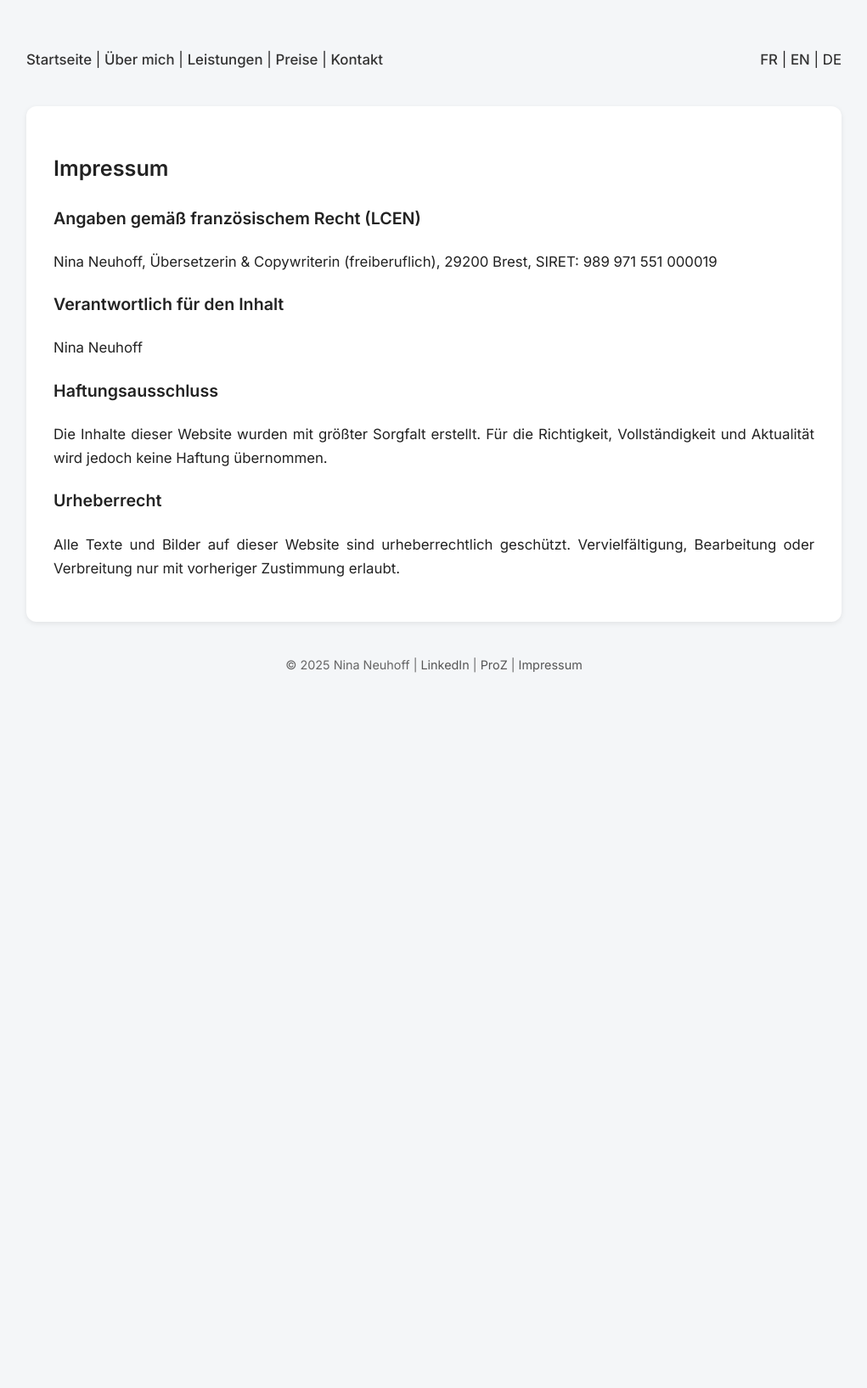
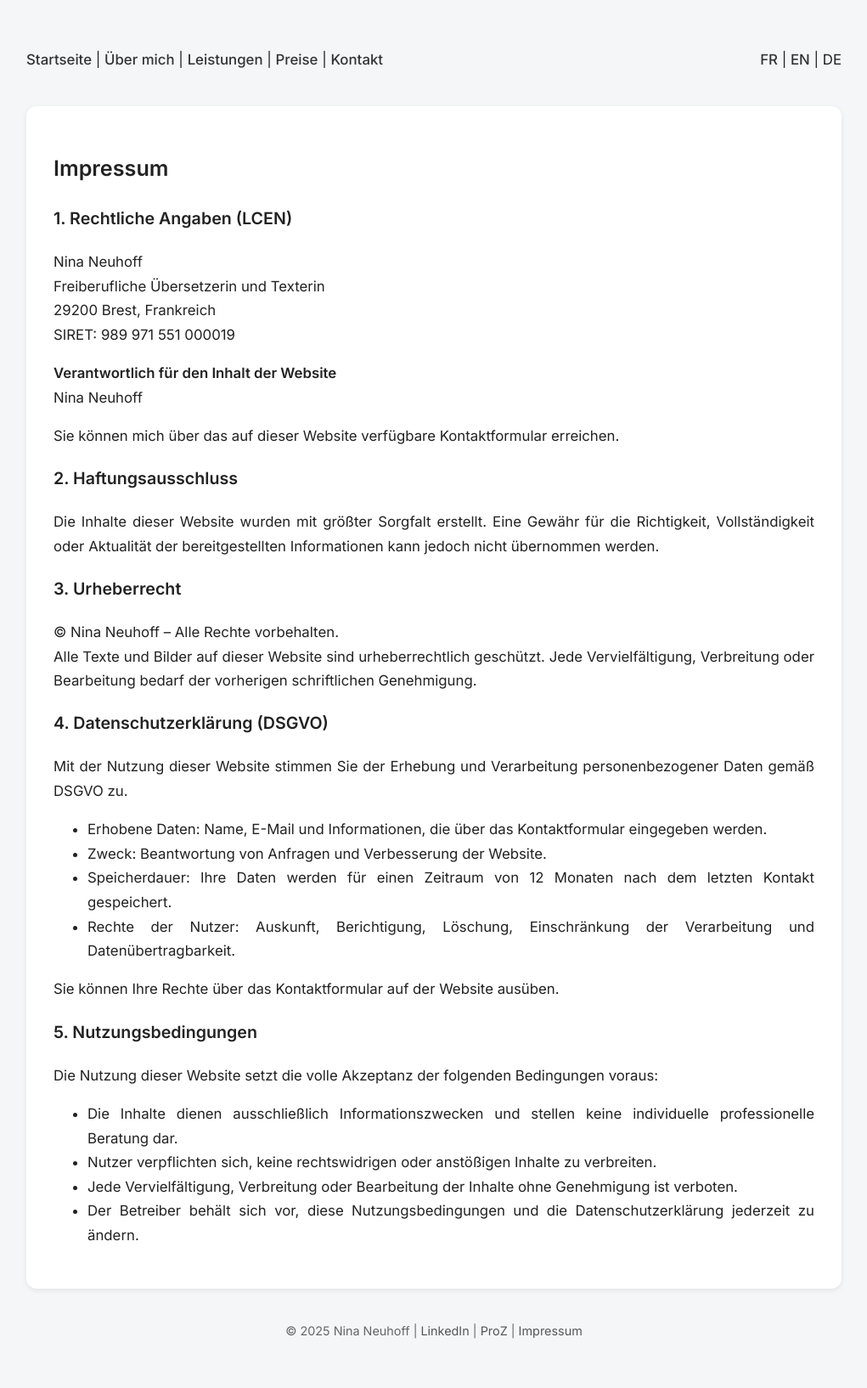
Before and after one commit to nneuhoff/traduction-translation-uebersetzung, a Jekyll site: the page built from de/impressum.md, in a window 1280 px wide. Shown: the whole page at 85% size, without its empty margins (129-1150 px from the left). Built offline with Jekyll 4.4.1, drawn with Linux system fonts in a browser that asks for light colours; before the commit the page ends 900 px from its top, so only the background shows below that.

Commit message:
Update impressum.md

```diff
--- a/de/impressum.md
+++ b/de/impressum.md
@@ -7,17 +7,38 @@ lang: de
 ## Impressum
 
 
-### Angaben gemäß französischem Recht (LCEN)
-Nina Neuhoff,
-Übersetzerin & Copywriterin (freiberuflich),
-29200 Brest,
+### 1. Rechtliche Angaben (LCEN)
+Nina Neuhoff
+Freiberufliche Übersetzerin und Texterin
+29200 Brest, Frankreich
 SIRET: 989 971 551 000019
 
-### Verantwortlich für den Inhalt
+**Verantwortlich für den Inhalt der Website**
 Nina Neuhoff
 
-### Haftungsausschluss
-Die Inhalte dieser Website wurden mit größter Sorgfalt erstellt. Für die Richtigkeit, Vollständigkeit und Aktualität wird jedoch keine Haftung übernommen.
+Sie können mich über das auf dieser Website verfügbare Kontaktformular erreichen.
 
-### Urheberrecht
-Alle Texte und Bilder auf dieser Website sind urheberrechtlich geschützt. Vervielfältigung, Bearbeitung oder Verbreitung nur mit vorheriger Zustimmung erlaubt.
+### 2. Haftungsausschluss
+Die Inhalte dieser Website wurden mit größter Sorgfalt erstellt. Eine Gewähr für die Richtigkeit, Vollständigkeit oder Aktualität der bereitgestellten Informationen kann jedoch nicht übernommen werden.
+
+### 3. Urheberrecht
+© Nina Neuhoff – Alle Rechte vorbehalten.
+Alle Texte und Bilder auf dieser Website sind urheberrechtlich geschützt. Jede Vervielfältigung, Verbreitung oder Bearbeitung bedarf der vorherigen schriftlichen Genehmigung.
+
+### 4. Datenschutzerklärung (DSGVO)
+Mit der Nutzung dieser Website stimmen Sie der Erhebung und Verarbeitung personenbezogener Daten gemäß DSGVO zu.
+
+- Erhobene Daten: Name, E-Mail und Informationen, die über das Kontaktformular eingegeben werden.
+- Zweck: Beantwortung von Anfragen und Verbesserung der Website.
+- Speicherdauer: Ihre Daten werden für einen Zeitraum von 12 Monaten nach dem letzten Kontakt gespeichert.
+- Rechte der Nutzer: Auskunft, Berichtigung, Löschung, Einschränkung der Verarbeitung und Datenübertragbarkeit.
+
+Sie können Ihre Rechte über das Kontaktformular auf der Website ausüben.
+
+### 5. Nutzungsbedingungen
+Die Nutzung dieser Website setzt die volle Akzeptanz der folgenden Bedingungen voraus:
+
+- Die Inhalte dienen ausschließlich Informationszwecken und stellen keine individuelle professionelle Beratung dar.
+- Nutzer verpflichten sich, keine rechtswidrigen oder anstößigen Inhalte zu verbreiten.
+- Jede Vervielfältigung, Verbreitung oder Bearbeitung der Inhalte ohne Genehmigung ist verboten.
+- Der Betreiber behält sich vor, diese Nutzungsbedingungen und die Datenschutzerklärung jederzeit zu ändern.
```
